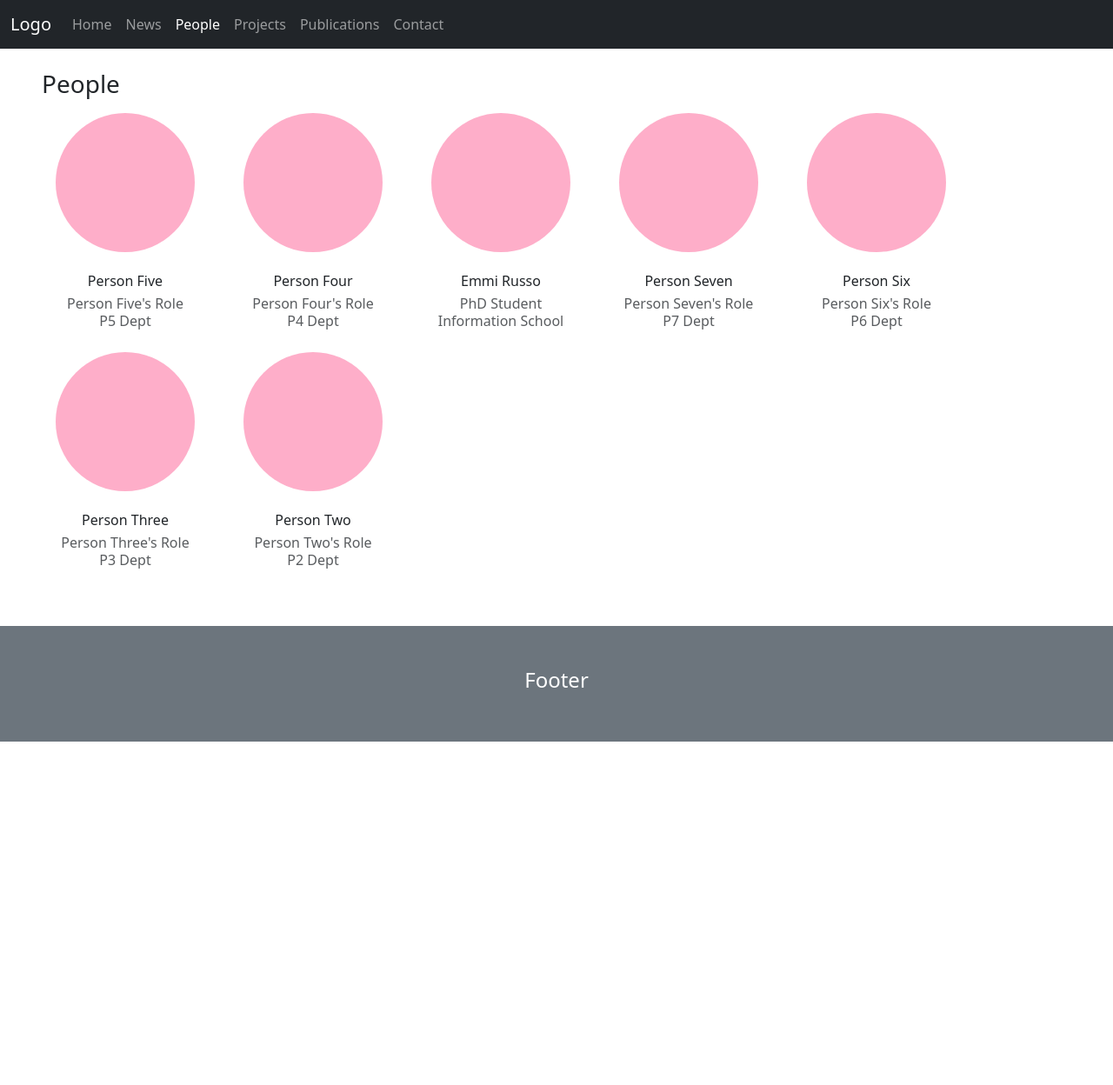
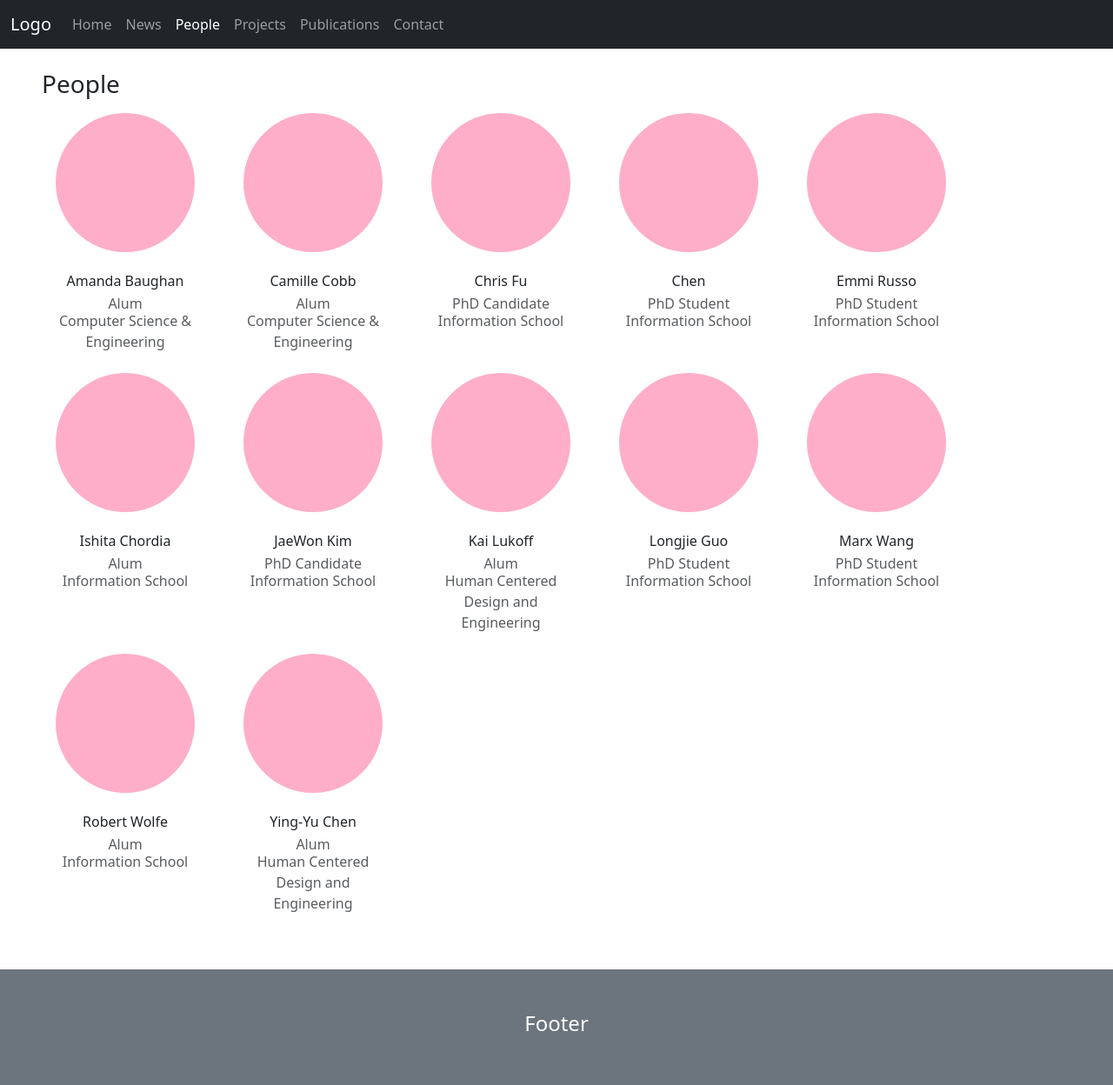
Before and after one commit to uelab/sample-pages, a Jekyll site: the page built from docs/people.md, in a window 1280 px wide. Shown: the whole page at 87% size. Built offline with Jekyll 4.4.1, drawn with Linux system fonts in a browser that asks for light colours; before the commit the page ends 900 px from its top, so only the background shows below that.

Commit message:
People content

```diff
--- /dev/null
+++ b/docs/_people/amanda-baughan.md
@@ -0,0 +1,9 @@
+---
+layout: person
+first-name: Amanda
+name: Amanda Baughan
+role: Alum
+department: Computer Science & Engineering
+---
+
+About Person Two
--- /dev/null
+++ b/docs/_people/camille-cobb.md
@@ -0,0 +1,9 @@
+---
+layout: person
+first-name: Camille
+name: Camille Cobb
+role: Alum
+department: Computer Science & Engineering
+---
+
+About Person Two
--- /dev/null
+++ b/docs/_people/chris-fu.md
@@ -0,0 +1,9 @@
+---
+layout: person
+first-name: Chris
+name: Chris Fu
+role: PhD Candidate
+department: Information School
+---
+
+About Person Five
--- /dev/null
+++ b/docs/_people/daisy-chen.md
@@ -0,0 +1,9 @@
+---
+layout: person
+first-name: Daisy
+name: Chen
+role: PhD Student
+department: Information School
+---
+
+About Person Seven
--- /dev/null
+++ b/docs/_people/ishita-chordia.md
@@ -0,0 +1,9 @@
+---
+layout: person
+first-name: Ishita
+name: Ishita Chordia
+role: Alum
+department: Information School
+---
+
+About Person Two
--- /dev/null
+++ b/docs/_people/jaewon-kim.md
@@ -0,0 +1,9 @@
+---
+layout: person
+first-name: JaeWon
+name: JaeWon Kim
+role: PhD Candidate
+department: Information School
+---
+
+About Person Four
--- /dev/null
+++ b/docs/_people/kai-lukoff.md
@@ -0,0 +1,9 @@
+---
+layout: person
+first-name: Kai
+name: Kai Lukoff
+role: Alum
+department: Human Centered Design and Engineering
+---
+
+About Person Two
--- /dev/null
+++ b/docs/_people/longjie-guo.md
@@ -0,0 +1,9 @@
+---
+layout: person
+first-name: Longjie
+name: Longjie Guo
+role: PhD Student
+department: Information School
+---
+
+About Person Six
--- /dev/null
+++ b/docs/_people/marx-wang.md
@@ -0,0 +1,9 @@
+---
+layout: person
+first-name: Marx
+name: Marx Wang
+role: PhD Student
+department: Information School
+---
+
+About Person Three
--- a/docs/_people/person-five.md
+++ /dev/null
@@ -1,9 +0,0 @@
----
-layout: person
-first-name: Five
-name: Person Five
-role: Person Five's Role
-department: P5 Dept
----
-
-About Person Five
--- a/docs/_people/person-four.md
+++ /dev/null
@@ -1,9 +0,0 @@
----
-layout: person
-first-name: Four
-name: Person Four
-role: Person Four's Role
-department: P4 Dept
----
-
-About Person Four
--- a/docs/_people/person-seven.md
+++ /dev/null
@@ -1,9 +0,0 @@
----
-layout: person
-first-name: Seven
-name: Person Seven
-role: Person Seven's Role
-department: P7 Dept
----
-
-About Person Seven
--- a/docs/_people/person-six.md
+++ /dev/null
@@ -1,9 +0,0 @@
----
-layout: person
-first-name: Six
-name: Person Six
-role: Person Six's Role
-department: P6 Dept
----
-
-About Person Six
--- a/docs/_people/person-three.md
+++ /dev/null
@@ -1,9 +0,0 @@
----
-layout: person
-first-name: Three
-name: Person Three
-role: Person Three's Role
-department: P3 Dept
----
-
-About Person Three
--- a/docs/_people/person-two.md
+++ /dev/null
@@ -1,9 +0,0 @@
----
-layout: person
-first-name: Two
-name: Person Two
-role: Person Two's Role
-department: P2 Dept
----
-
-About Person Two
--- /dev/null
+++ b/docs/_people/robert-wolfe.md
@@ -0,0 +1,9 @@
+---
+layout: person
+first-name: Robert
+name: Robert Wolfe
+role: Alum
+department: Information School
+---
+
+About Person Two
--- /dev/null
+++ b/docs/_people/yingyu-chen.md
@@ -0,0 +1,9 @@
+---
+layout: person
+first-name: Ying-Yu
+name: Ying-Yu Chen
+role: Alum
+department: Human Centered Design and Engineering
+---
+
+About Person Two
```
Also changed, not shown: docs/_people/emmi-russo.md (renamed from docs/_people/person-one.md, +1 -1 lines).
